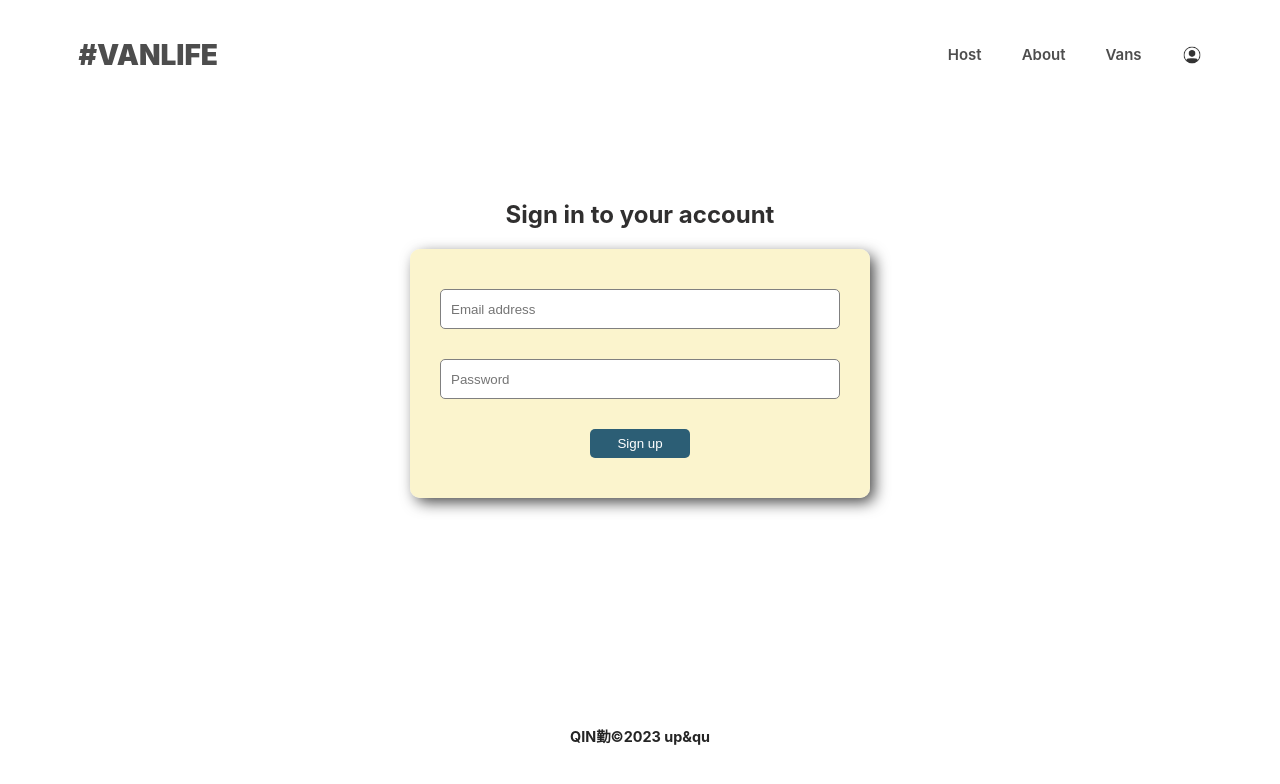
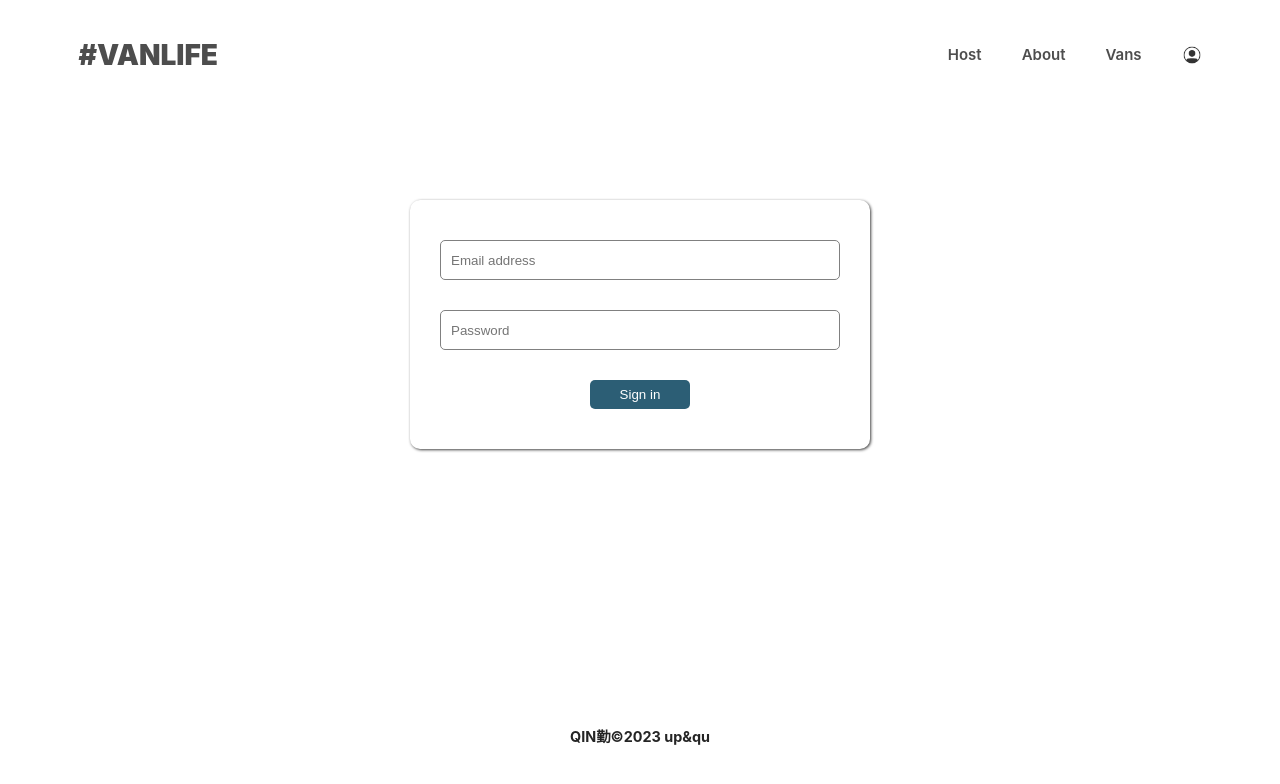
Before and after one commit to Qinisfighting/vanlife, a React (Vite) app: page /login in a window 1280 px wide. Shown: the top 784 px of the page. Built offline with nearby package versions, Linux system fonts and the light colour scheme.

Commit message:
change form color

```diff
--- a/src/pages/Login.jsx
+++ b/src/pages/Login.jsx
@@ -23,7 +23,6 @@ export default function Login() {
 
     return (
         <div className="form-container">
-            <h2>Sign in to your account</h2>
             <form className="form" onSubmit={handleSubmit}>
                 <input
                    type="email"
@@ -44,7 +43,7 @@ export default function Login() {
                   <button
                     className="form--submit"
                 >
-                    Sign up
+                    Sign in
                 </button>
             </form>
         </div>
--- a/src/styles/login.css
+++ b/src/styles/login.css
@@ -5,19 +5,14 @@
     padding: 20px;
 }
 
-.form-container h2{
-    text-align: center;
-    margin: 0 0 20px;
-}
-
 .form {
-    background-color: rgba(250, 242, 192, 0.788);
+    background-color: rgba(245, 245, 245, 0);
     padding: 40px 30px;
     border-radius: 10px;
     display: flex;
     flex-direction: column;
     align-items: center;
-    box-shadow: 5px 5px 15px -1px rgba(0,0,0,0.75);
+    box-shadow: 1px 1px 3px  rgba(0,0,0,0.75);
 }
 
 .form--input {
```
